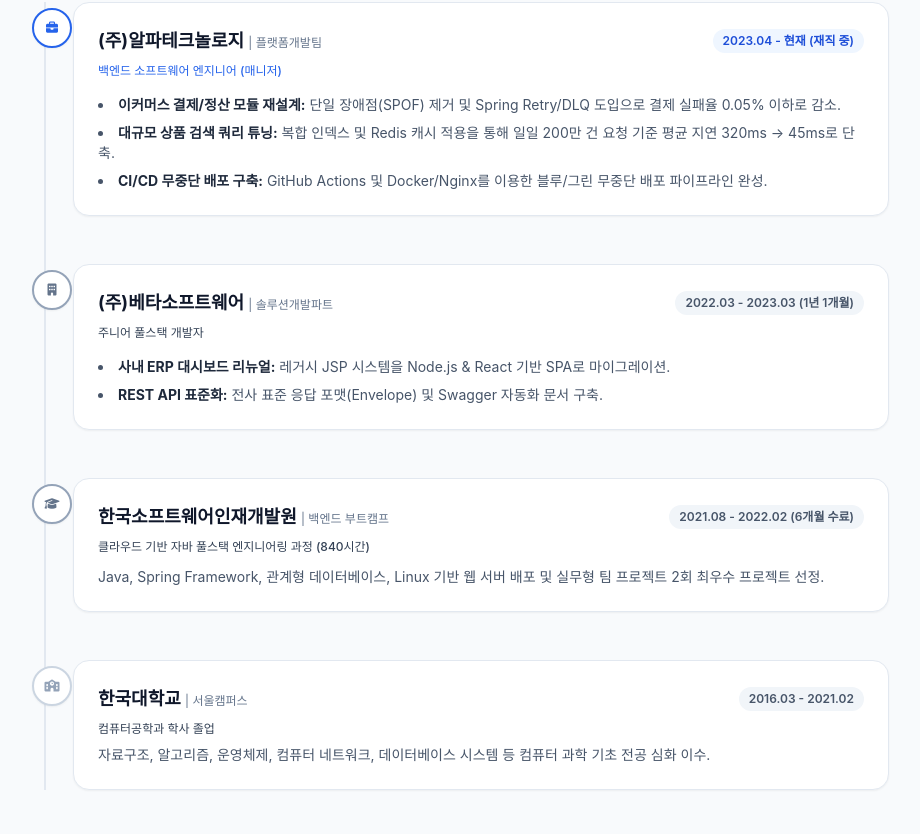
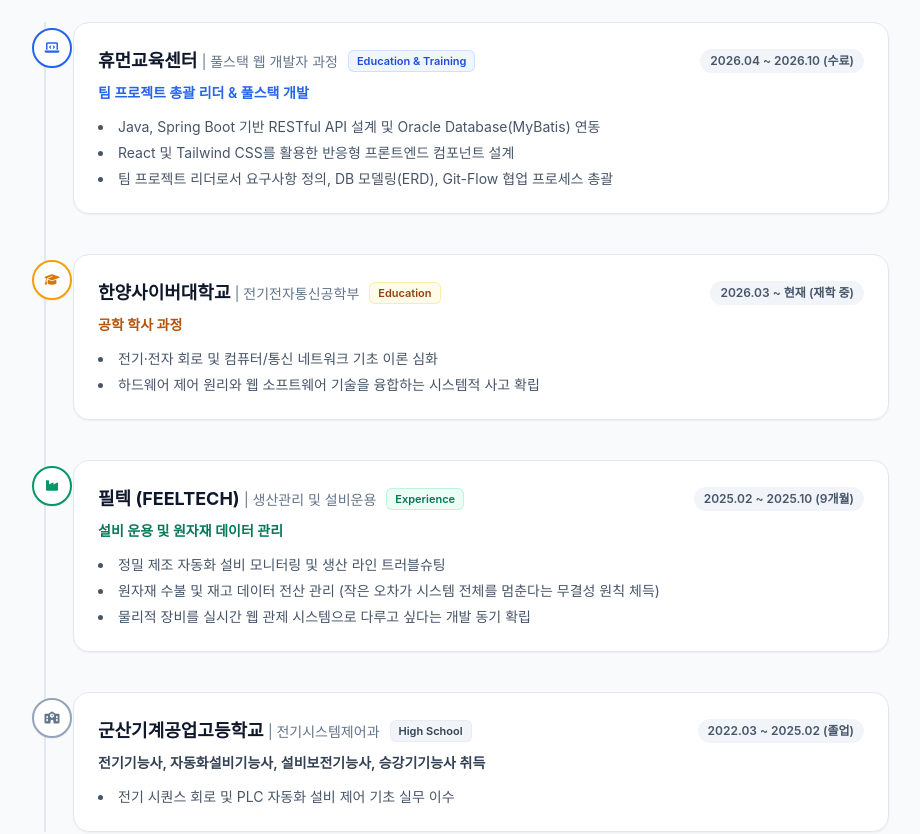
Before and after one commit to dbqls6746-bot/port, a React (Vite) app: page / in a window 1280 px wide. Shown: the part 3845-4679 px from the top of the page, without its empty margins (327-1247 px from the left). Built offline with nearby package versions, Linux system fonts and the light colour scheme; a web font is replaced by a local one.

Commit message:
경력 및 학력 부분 작성

```diff
--- a/src/components/Experience.jsx
+++ b/src/components/Experience.jsx
@@ -1,6 +1,70 @@
 import React from 'react';
 
 export default function Experience() {
+  const timelineItems = [
+    {
+      badge: 'Education & Training',
+      badgeColor: 'bg-blue-50 text-brand-700 border-blue-200/70',
+      bulletBorder: 'border-brand-600 text-brand-600 group-hover:bg-brand-600',
+      icon: 'fa-solid fa-laptop-code',
+      title: '휴먼교육센터',
+      dept: '| 풀스택 웹 개발자 과정',
+      period: '2026.04 ~ 2026.10 (수료)',
+      role: '팀 프로젝트 총괄 리더 & 풀스택 개발',
+      roleColor: 'text-brand-600',
+      bullets: [
+        'Java, Spring Boot 기반 RESTful API 설계 및 Oracle Database(MyBatis) 연동',
+        'React 및 Tailwind CSS를 활용한 반응형 프론트엔드 컴포넌트 설계',
+        '팀 프로젝트 리더로서 요구사항 정의, DB 모델링(ERD), Git-Flow 협업 프로세스 총괄',
+      ],
+    },
+    {
+      badge: 'Education',
+      badgeColor: 'bg-amber-50 text-amber-800 border-amber-200/70',
+      bulletBorder: 'border-amber-500 text-amber-600 group-hover:bg-amber-500',
+      icon: 'fa-solid fa-graduation-cap',
+      title: '한양사이버대학교',
+      dept: '| 전기전자통신공학부',
+      period: '2026.03 ~ 현재 (재학 중)',
+      role: '공학 학사 과정',
+      roleColor: 'text-amber-700',
+      bullets: [
+        '전기·전자 회로 및 컴퓨터/통신 네트워크 기초 이론 심화',
+        '하드웨어 제어 원리와 웹 소프트웨어 기술을 융합하는 시스템적 사고 확립',
+      ],
+    },
+    {
+      badge: 'Experience',
+      badgeColor: 'bg-emerald-50 text-emerald-700 border-emerald-200/70',
+      bulletBorder: 'border-emerald-600 text-emerald-600 group-hover:bg-emerald-600',
+      icon: 'fa-solid fa-industry',
+      title: '필텍 (FEELTECH)',
+      dept: '| 생산관리 및 설비운용',
+      period: '2025.02 ~ 2025.10 (9개월)',
+      role: '설비 운용 및 원자재 데이터 관리',
+      roleColor: 'text-emerald-700',
+      bullets: [
+        '정밀 제조 자동화 설비 모니터링 및 생산 라인 트러블슈팅',
+        '원자재 수불 및 재고 데이터 전산 관리 (작은 오차가 시스템 전체를 멈춘다는 무결성 원칙 체득)',
+        '물리적 장비를 실시간 웹 관제 시스템으로 다루고 싶다는 개발 동기 확립',
+      ],
+    },
+    {
+      badge: 'High School',
+      badgeColor: 'bg-slate-100 text-slate-700 border-slate-200/70',
+      bulletBorder: 'border-slate-400 text-slate-500 group-hover:bg-slate-700',
+      icon: 'fa-solid fa-school',
+      title: '군산기계공업고등학교',
+      dept: '| 전기시스템제어과',
+      period: '2022.03 ~ 2025.02 (졸업)',
+      role: '전기기능사, 자동화설비기능사, 설비보전기능사, 승강기기능사 취득',
+      roleColor: 'text-slate-700',
+      bullets: [
+        '전기 시퀀스 회로 및 PLC 자동화 설비 제어 기초 실무 이수',
+      ],
+    },
+  ];
+
   return (
     <section id="experience" className="px-6 sm:px-12 lg:px-16 py-24 bg-slate-50 border-b border-slate-200">
       <div className="max-w-4xl">
@@ -11,106 +75,49 @@
           경력 및 교육 이력
         </h2>
         <p className="text-slate-600 text-sm mb-12 max-w-xl">
-          실제 비즈니스 가치를 창출했던 실무 경력과 전공 및 교육 과정을 시간 역순으로 정리했습니다.
+          하드웨어 현장 실무부터 공학 학사 과정, 소프트웨어 풀스택 역량 강화까지의 시간 역순 성장 타임라인입니다.
         </p>
 
-        <div className="relative timeline-line space-y-12 pl-2">
-          {/* 1) 경력 1 */}
-          <div className="relative pl-10 group">
-            <div className="absolute -left-[1px] top-1.5 w-10 h-10 rounded-full bg-white border-2 border-brand-600 flex items-center justify-center text-brand-600 shadow-sm group-hover:bg-brand-600 group-hover:text-white transition-colors">
-              <i className="fa-solid fa-briefcase text-xs"></i>
+        <div className="relative timeline-line space-y-10 pl-2">
+          {timelineItems.map((item, idx) => (
+            <div key={idx} className="relative pl-10 group">
+              {/* 타임라인 불릿 아이콘 */}
+              <div
+                className={`absolute -left-[1px] top-1.5 w-10 h-10 rounded-full bg-white border-2 ${item.bulletBorder} flex items-center justify-center shadow-sm group-hover:text-white transition-colors z-10`}
+              >
+                <i className={`${item.icon} text-xs`}></i>
               </div>
+
+              {/* 타임라인 카드 */}
               <div className="bg-white p-6 rounded-2xl border border-slate-200 shadow-sm hover:shadow-md transition">
-              <div className="flex flex-col sm:flex-row sm:items-center justify-between gap-1 mb-2">
+                <div className="flex flex-col sm:flex-row sm:items-center justify-between gap-2 mb-2">
+                  <div className="flex items-center gap-2.5 flex-wrap">
                     <h3 className="text-base sm:text-lg font-bold text-slate-900">
-                  (주)알파테크놀로지 <span className="text-xs font-normal text-slate-500">| 플랫폼개발팀</span>
+                      {item.title} <span className="text-xs sm:text-sm font-normal text-slate-500">{item.dept}</span>
                     </h3>
-                <span className="text-xs font-semibold px-2.5 py-1 bg-blue-50 text-brand-700 rounded-full w-fit">
-                  2023.04 - 현재 (재직 중)
+                    <span
+                      className={`text-[11px] font-semibold px-2 py-0.5 rounded-md border ${item.badgeColor}`}
+                    >
+                      {item.badge}
                     </span>
                   </div>
-              <p className="text-xs font-medium text-brand-600 mb-4">백엔드 소프트웨어 엔지니어 (매니저)</p>
-              <ul className="space-y-2 text-xs sm:text-sm text-slate-600 list-disc list-inside leading-relaxed">
-                <li>
-                  <strong className="text-slate-800">이커머스 결제/정산 모듈 재설계:</strong> 단일 장애점(SPOF) 제거 및 Spring Retry/DLQ 도입으로 결제 실패율 0.05% 이하로 감소.
-                </li>
-                <li>
-                  <strong className="text-slate-800">대규모 상품 검색 쿼리 튜닝:</strong> 복합 인덱스 및 Redis 캐시 적용을 통해 일일 200만 건 요청 기준 평균 지연 320ms → 45ms로 단축.
-                </li>
-                <li>
-                  <strong className="text-slate-800">CI/CD 무중단 배포 구축:</strong> GitHub Actions 및 Docker/Nginx를 이용한 블루/그린 무중단 배포 파이프라인 완성.
-                </li>
+                  <span className="text-xs font-semibold px-2.5 py-1 bg-slate-100 text-slate-600 rounded-full w-fit shrink-0">
+                    {item.period}
+                  </span>
+                </div>
+
+                <p className={`text-xs sm:text-sm font-semibold ${item.roleColor} mb-3.5`}>
+                  {item.role}
+                </p>
+
+                <ul className="space-y-1.5 text-xs sm:text-sm text-slate-600 list-disc list-inside leading-relaxed">
+                  {item.bullets.map((bullet, bIdx) => (
+                    <li key={bIdx}>{bullet}</li>
+                  ))}
                 </ul>
               </div>
             </div>
-
-          {/* 2) 경력 2 */}
-          <div className="relative pl-10 group">
-            <div className="absolute -left-[1px] top-1.5 w-10 h-10 rounded-full bg-white border-2 border-slate-400 flex items-center justify-center text-slate-500 shadow-sm group-hover:bg-brand-600 group-hover:border-brand-600 group-hover:text-white transition-colors">
-              <i className="fa-solid fa-building text-xs"></i>
-            </div>
-            <div className="bg-white p-6 rounded-2xl border border-slate-200 shadow-sm hover:shadow-md transition">
-              <div className="flex flex-col sm:flex-row sm:items-center justify-between gap-1 mb-2">
-                <h3 className="text-base sm:text-lg font-bold text-slate-900">
-                  (주)베타소프트웨어 <span className="text-xs font-normal text-slate-500">| 솔루션개발파트</span>
-                </h3>
-                <span className="text-xs font-semibold px-2.5 py-1 bg-slate-100 text-slate-600 rounded-full w-fit">
-                  2022.03 - 2023.03 (1년 1개월)
-                </span>
-              </div>
-              <p className="text-xs font-medium text-slate-700 mb-4">주니어 풀스택 개발자</p>
-              <ul className="space-y-2 text-xs sm:text-sm text-slate-600 list-disc list-inside leading-relaxed">
-                <li>
-                  <strong className="text-slate-800">사내 ERP 대시보드 리뉴얼:</strong> 레거시 JSP 시스템을 Node.js & React 기반 SPA로 마이그레이션.
-                </li>
-                <li>
-                  <strong className="text-slate-800">REST API 표준화:</strong> 전사 표준 응답 포맷(Envelope) 및 Swagger 자동화 문서 구축.
-                </li>
-              </ul>
-            </div>
-          </div>
-
-          {/* 3) 교육 */}
-          <div className="relative pl-10 group">
-            <div className="absolute -left-[1px] top-1.5 w-10 h-10 rounded-full bg-white border-2 border-slate-400 flex items-center justify-center text-slate-500 shadow-sm group-hover:bg-brand-600 group-hover:border-brand-600 group-hover:text-white transition-colors">
-              <i className="fa-solid fa-graduation-cap text-xs"></i>
-            </div>
-            <div className="bg-white p-6 rounded-2xl border border-slate-200 shadow-sm hover:shadow-md transition">
-              <div className="flex flex-col sm:flex-row sm:items-center justify-between gap-1 mb-2">
-                <h3 className="text-base sm:text-lg font-bold text-slate-900">
-                  한국소프트웨어인재개발원 <span className="text-xs font-normal text-slate-500">| 백엔드 부트캠프</span>
-                </h3>
-                <span className="text-xs font-semibold px-2.5 py-1 bg-slate-100 text-slate-600 rounded-full w-fit">
-                  2021.08 - 2022.02 (6개월 수료)
-                </span>
-              </div>
-              <p className="text-xs font-medium text-slate-700 mb-3">클라우드 기반 자바 풀스택 엔지니어링 과정 (840시간)</p>
-              <p className="text-xs sm:text-sm text-slate-600 leading-relaxed">
-                Java, Spring Framework, 관계형 데이터베이스, Linux 기반 웹 서버 배포 및 실무형 팀 프로젝트 2회 최우수 프로젝트 선정.
-              </p>
-            </div>
-          </div>
-
-          {/* 4) 학력 */}
-          <div className="relative pl-10 group">
-            <div className="absolute -left-[1px] top-1.5 w-10 h-10 rounded-full bg-white border-2 border-slate-300 flex items-center justify-center text-slate-400 shadow-sm group-hover:bg-brand-600 group-hover:border-brand-600 group-hover:text-white transition-colors">
-              <i className="fa-solid fa-school text-xs"></i>
-            </div>
-            <div className="bg-white p-6 rounded-2xl border border-slate-200 shadow-sm hover:shadow-md transition">
-              <div className="flex flex-col sm:flex-row sm:items-center justify-between gap-1 mb-2">
-                <h3 className="text-base sm:text-lg font-bold text-slate-900">
-                  한국대학교 <span className="text-xs font-normal text-slate-500">| 서울캠퍼스</span>
-                </h3>
-                <span className="text-xs font-semibold px-2.5 py-1 bg-slate-100 text-slate-600 rounded-full w-fit">
-                  2016.03 - 2021.02
-                </span>
-              </div>
-              <p className="text-xs font-medium text-slate-700 mb-2">컴퓨터공학과 학사 졸업</p>
-              <p className="text-xs sm:text-sm text-slate-600 leading-relaxed">
-                자료구조, 알고리즘, 운영체제, 컴퓨터 네트워크, 데이터베이스 시스템 등 컴퓨터 과학 기초 전공 심화 이수.
-              </p>
-            </div>
-          </div>
+          ))}
         </div>
       </div>
     </section>
```
Lines whose indentation alone changed are shown as unchanged.
